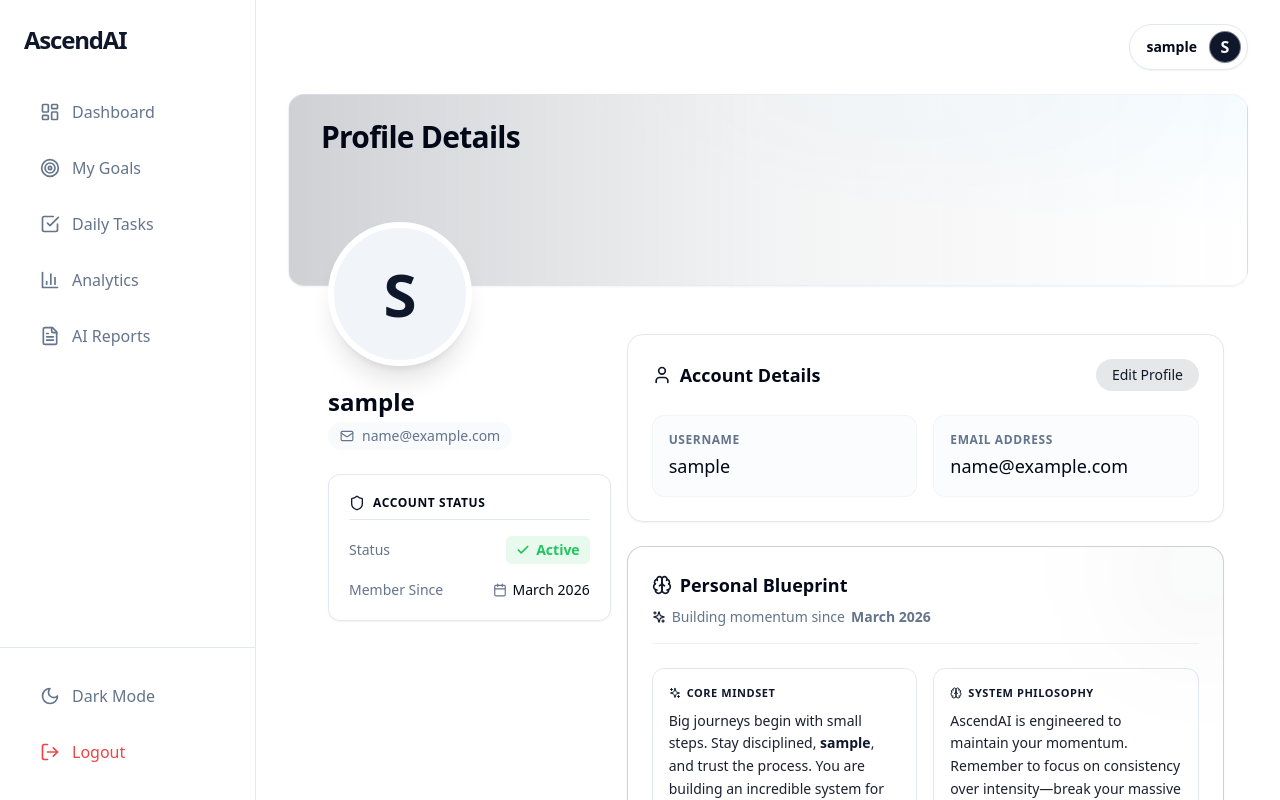
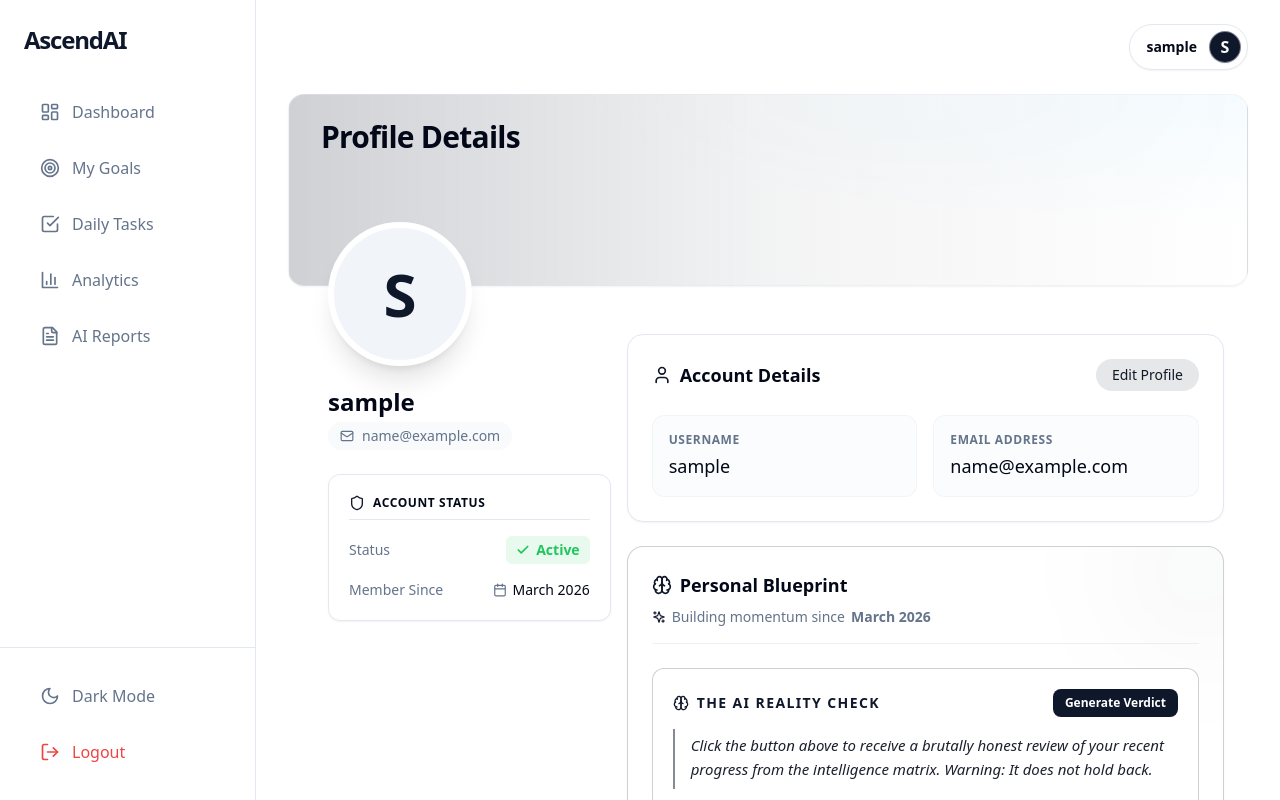
Before and after one commit to tanishqnarula12/ascend-ai, a React (Vite) app in the folder client/: page /profile in a window 1280 px wide. Built offline with nearby package versions, Linux system fonts and the light colour scheme; no server answers; sample sign-in values are in the browser's storage.

Commit message:
feat: build brutal ai reality check generator into user profile page using gemini api

```diff
--- a/client/src/pages/Profile.jsx
+++ b/client/src/pages/Profile.jsx
@@ -260,17 +260,37 @@ const Profile = () => {
                                 Building momentum since <strong>{dateJoined}</strong>
                             </p>
 
-                            <div className="grid grid-cols-1 md:grid-cols-2 gap-4">
-                                <div className="bg-background border border-border p-4 rounded-xl hover:border-primary/30 transition-colors">
-                                    <p className="text-[11px] text-primary font-bold uppercase tracking-wider mb-2 flex items-center gap-1.5"><Sparkles size={12} /> Core Mindset</p>
-                                    <p className="text-sm text-foreground/90 leading-relaxed">
-                                        {randomMindsetMessage}
-                                    </p>
-                                </div>
-                                <div className="bg-background border border-border p-4 rounded-xl hover:border-primary/30 transition-colors">
-                                    <p className="text-[11px] text-primary font-bold uppercase tracking-wider mb-2 flex items-center gap-1.5"><Brain size={12} /> System Philosophy</p>
-                                    <p className="text-sm text-foreground/90 leading-relaxed">
-                                        AscendAI is engineered to maintain your momentum. Remember to focus on consistency over intensity—break your massive goals into manageable daily bites to guarantee long-term progress.
+                            <div className="grid grid-cols-1 gap-4 mt-4">
+                                <div className="bg-background border border-primary/20 p-5 rounded-xl transition-all duration-300 relative overflow-hidden group">
+                                    <div className="absolute inset-0 bg-gradient-to-r from-primary/5 to-purple-500/5 opacity-0 group-hover:opacity-100 transition-opacity"></div>
+                                    <div className="flex justify-between items-center mb-3">
+                                        <p className="text-sm text-primary font-bold uppercase tracking-widest flex items-center gap-2">
+                                            <Brain size={16} /> The AI Reality Check
+                                        </p>
+                                        <button
+                                            onClick={async () => {
+                                                const btn = document.getElementById('ai-verdict-btn');
+                                                const text = document.getElementById('ai-verdict-text');
+                                                btn.disabled = true;
+                                                btn.innerHTML = 'Connecting...';
+                                                text.innerHTML = 'Analyzing your discipline...';
+                                                try {
+                                                    const res = await api.get('/ai/verdict');
+                                                    text.innerHTML = res.data.verdict;
+                                                } catch(e) {
+                                                    text.innerHTML = 'The AI refused to speak. Try again later.';
+                                                }
+                                                btn.disabled = false;
+                                                btn.innerHTML = 'Generate Verdict';
+                                            }}
+                                            id="ai-verdict-btn"
+                                            className="text-xs bg-primary text-background px-3 py-1.5 rounded-lg hover:scale-105 transition-transform font-bold"
+                                        >
+                                            Generate Verdict
+                                        </button>
+                                    </div>
+                                    <p id="ai-verdict-text" className="text-[15px] text-foreground/90 leading-relaxed font-medium min-h-[60px] italic border-l-2 border-primary/50 pl-4 py-1">
+                                        Click the button above to receive a brutally honest review of your recent progress from the intelligence matrix. Warning: It does not hold back.
                                     </p>
                                 </div>
                             </div>
```
Also changed, not shown: 2 other files (tests, documents, lock files or other folders).
